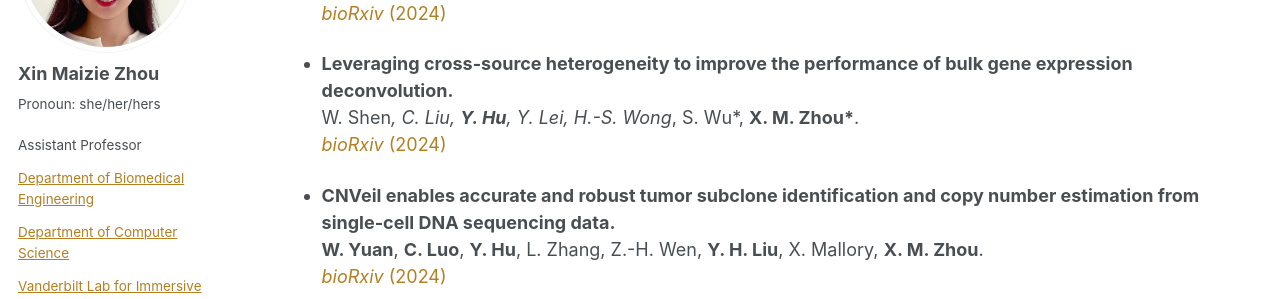
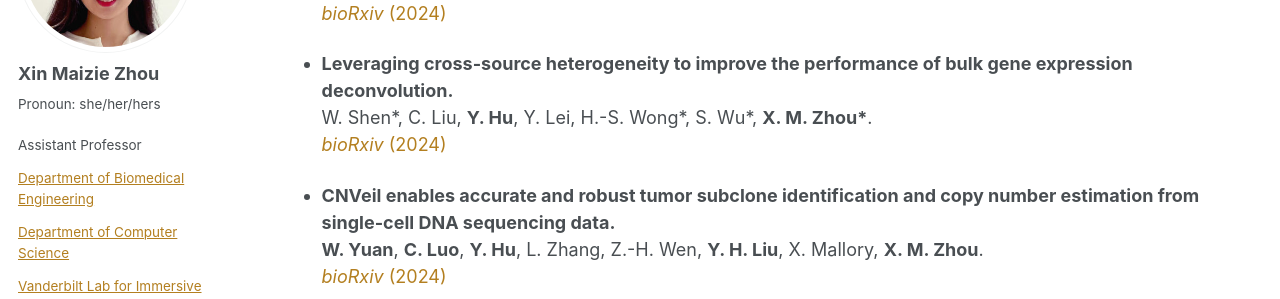
Before and after one commit to maiziezhoulab/Maiziezhoulab.github.io, a Jekyll site: the page built from _pages/publications.md, in a window 1280 px wide and 900 px high, scrolled down 310 px. Shown: the part 153-452 px from the top of the window. Built offline with Jekyll 4.4.1, drawn with Linux system fonts in a browser that asks for light colours; some of the changed text lies outside the part shown.

```diff
--- a/_pages/publications.md
+++ b/_pages/publications.md
@@ -32,7 +32,7 @@ used Xin Maizie Zhou (X. M. Zhou) for publications after 2022.
 
 
 - **Leveraging cross-source heterogeneity to improve the performance of bulk gene expression deconvolution.**
-  W. Shen*, C. Liu, **Y. Hu**, Y. Lei, H.-S. Wong*, S. Wu*, **X. M. Zhou\***.
+  W. Shen\*, C. Liu, **Y. Hu**, Y. Lei, H.-S. Wong*, S. Wu\*, **X. M. Zhou\***.
   [_bioRxiv_ (2024)](https://www.biorxiv.org/content/10.1101/2024.04.07.588458v1)
 
 - **CNVeil enables accurate and robust tumor subclone identification and copy number estimation from single-cell DNA sequencing data.**
@@ -89,7 +89,7 @@ used Xin Maizie Zhou (X. M. Zhou) for publications after 2022.
   _iScience_ (2023) 26(6):106792. [DOI](https://doi.org/10.1016/j.isci.2023.106792)
 
 - **Haplotyping-assisted diploid assembly and variant detection with linked-reads.**
-  **Y. Hu**, C. Yang, L. Zhang*, **X. Zhou***.
+  **Y. Hu**, C. Yang, L. Zhang\*, **X. Zhou**\*.
   _Methods in Molecular Biology_ (2023) 2590:161-182. doi: 10.1007/978-1-0716-2819-5_1. PMID: 36335499.
 
 ### 2022
@@ -119,7 +119,7 @@ used Xin Maizie Zhou (X. M. Zhou) for publications after 2022.
   [DOI: 10.1038/s41592-022-01498-z](https://doi.org/10.1038/s41592-022-01498-z)
 
 - **Strong gamma frequency oscillations in the adolescent prefrontal cortex.**
-  Z. Wang, B. Singh, **X. Zhou***, C. Constantinidis*.
+  Z. Wang, B. Singh, **X. Zhou**\*, C. Constantinidis\*.
   _Journal of Neuroscience_ (2022) 42 (14) 2917-2929
   [DOI: 10.1523/JNEUROSCI.1604-21.2022](https://doi.org/10.1523/JNEUROSCI.1604-21.2022)
 
@@ -134,7 +134,7 @@ used Xin Maizie Zhou (X. M. Zhou) for publications after 2022.
   [DOI: 10.3389/fnsys.2022.760864](https://doi.org/10.3389/fnsys.2022.760864)
 
 - **A Bayesian factorization method to recover single-cell RNA sequencing data.**
-  **Z.-H. Wen**, **J. L. Langsam**, L. Zhang, W. Shen*, **X. Zhou***.
+  **Z.-H. Wen**, **J. L. Langsam**, L. Zhang, W. Shen\*, **X. Zhou**\*.
   _Cell Reports Methods_ (2022) 2, 100133
   [DOI: 10.1016/j.crmeth.2021.100133](https://doi.org/10.1016/j.crmeth.2021.100133)
 
@@ -164,7 +164,7 @@ used Xin Maizie Zhou (X. M. Zhou) for publications after 2022.
   [DOI: 10.1093/bib/bbab325](https://doi.org/10.1093/bib/bbab325)
 
 - **Text mining of gene-phenotype associations reveals new phenotypic profiles of autism-associated genes.**
-  **S. Li†**, **Z. Guo†**, **J. B. Ioffe**, **Y. Hu**, Y. Zhen*, **X. Zhou***.
+  **S. Li†**, **Z. Guo†**, **J. B. Ioffe**, **Y. Hu**, Y. Zhen\*, **X. Zhou**\*.
   _Scientific Reports_  (2021) 11(1):15269
   [DOI: 10.1038/s41598-021-94742-z](https://doi.org/10.1038/s41598-021-94742-z)
 
```
